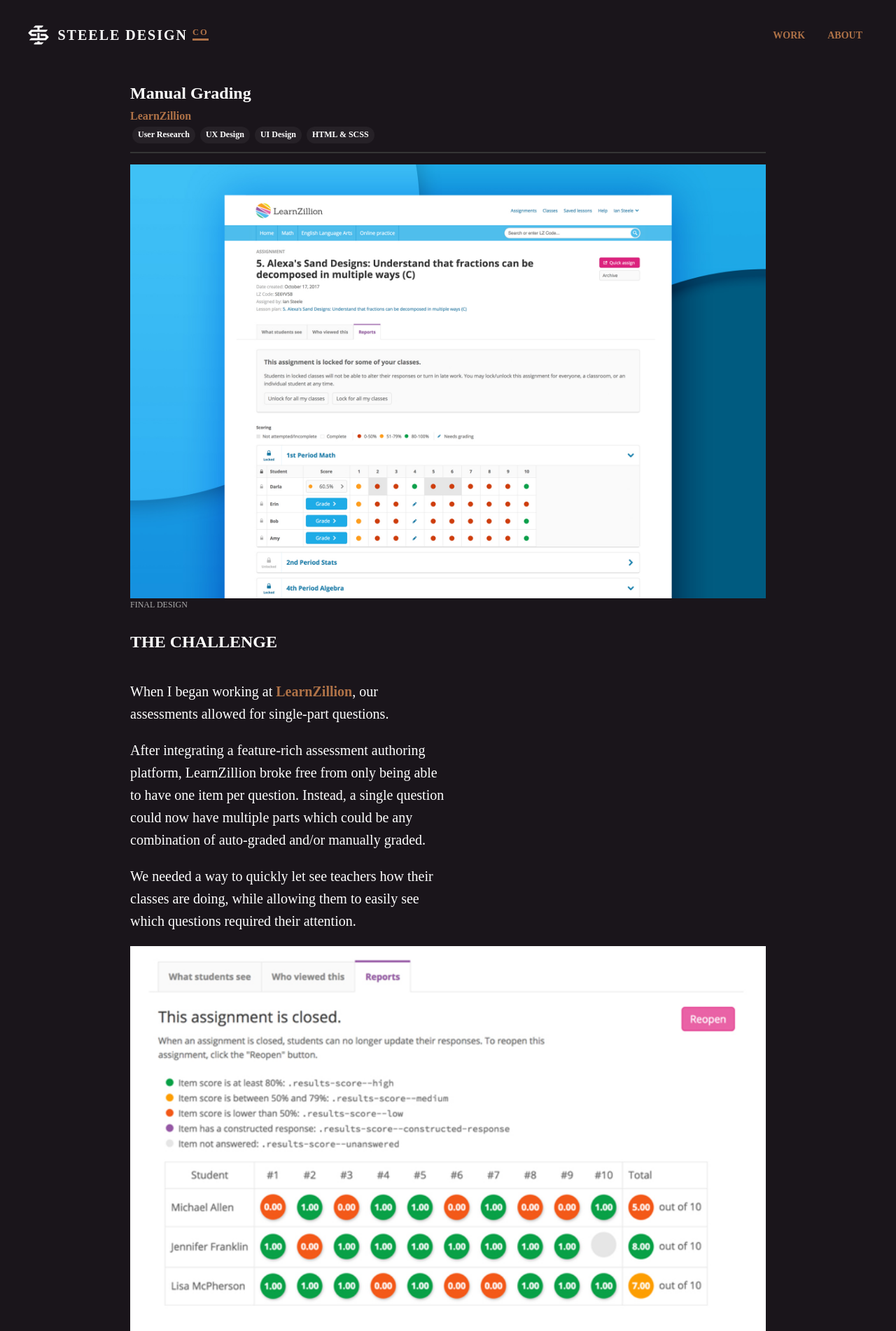
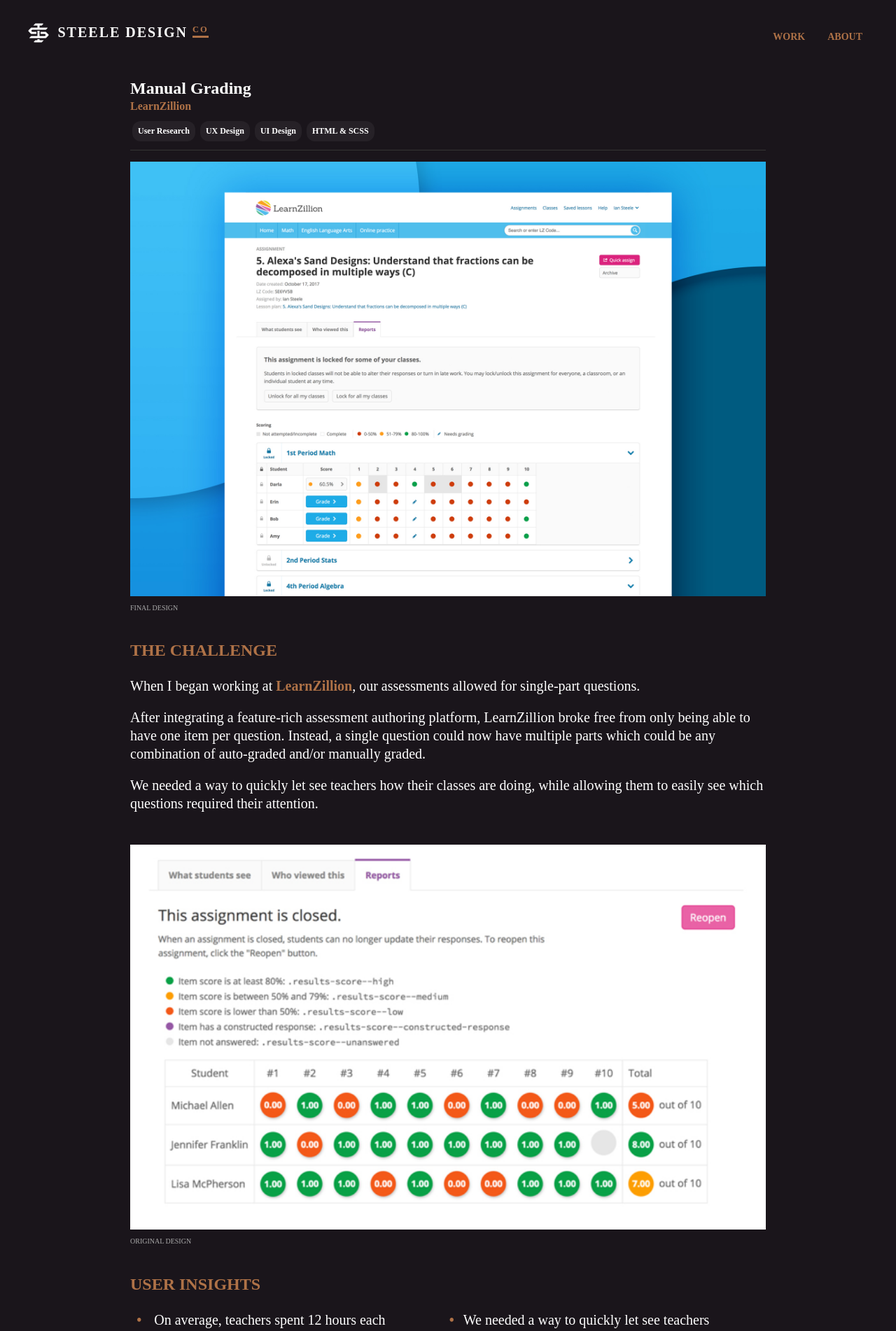
Before and after one commit to iansteele/iansteele, a Jekyll site: the page built from _projects/manual-grading.html, in a window 1280 px wide. Shown: the top 1902 px of the page at 70% size. Built offline with Jekyll 4.4.1, drawn with Linux system fonts in a browser that asks for light colours; some web fonts are replaced; some of the changed text lies outside the part shown.

Commit message:
adjustments to the markup of project file. Spacing adjustments included

```diff
--- a/_projects/manual-grading.html
+++ b/_projects/manual-grading.html
@@ -13,10 +13,8 @@ tags:
 
   <img  src=/assets/img/manualgrading-bg.jpg alt="Redesigned reports page">
   <p class="label">Final Design</p>
-  <div class="section-split--left text-lockup">
+  <div class="text-lockup">
     <h3>The Challenge</h3>
-  </div>
-  <div class="section-split--right text-lockup">
     <p> When I began working at
       <a class="btn--text" href="https://www.learnzillion.com">LearnZillion</a>, our assessments
       allowed for single-part questions.
@@ -25,15 +23,20 @@ tags:
       After integrating a feature-rich assessment authoring platform, LearnZillion broke free from only being able to have one item per question. Instead, a single question could now have multiple parts which could be any combination of auto-graded and/or manually graded.</p>
     <p>We needed a way to quickly let see teachers how their classes are doing, while allowing them to easily see which questions required their attention.</p>
   </div>
-  <img src=/assets/img/grading-original.png alt="Redesigned reports page">
-  <p class="label">Original Design</p>
-  <div class="section-split--left text-lockup">
+  <div class="image-with-label">
+    <img src=/assets/img/grading-original.png alt="Redesigned reports page">
+    <p class="label">Original Design</p>
+  </div>
+  <div class="text-lockup">
     <h3>User insights</h3>
+    <ul class="list--inline">
+      <li> On average, teachers spent 12 hours each week on non-compensated school-related activities such as grading papers, bus duty, and club advising. <span class="text--credit">- National Education Association</span></li>
+      <li>We needed a way to quickly let see teachers how their classes are doing, while allowing them to easily see which questions required their attention.</li>
+      <li> On average, teachers spent 12 hours each week on non-compensated school-related activities such as grading papers, bus duty, and club advising. <span class="text--credit">- National Education Association</span></li>
+      <li>We needed a way to quickly let see teachers how their classes are doing, while allowing them to easily see which questions required their attention.</li>
+    </ul>
   </div>
-  <div class="section-split--right text-lockup">
-    <p> On average, teachers spent 12 hours each week on non-compensated school-related activities such as grading papers, bus duty, and club advising. <span class="text--credit">- National Education Association</span></p>
-    <p>We needed a way to quickly let see teachers how their classes are doing, while allowing them to easily see which questions required their attention.</p>
-  </div>
+  <div class="text-lockup">
     <h3>Concerns</h3>
     <ul class="list--inline">
       <li>Reports listed all classes together. This made it difficult
@@ -44,21 +47,18 @@ tags:
         completion, scoring, and need for manual grading?
       </li>
     </ul>
-  <div class="section-split--left text-lockup">
+  </div>
+  <div class="text-lockup">
     <h3>Ideation</h3>
-  </div>
-  <div class="section-split--right text-lockup">
     <p>I began sketching ways to funnel teachers to the reports page when an assignment required their attention. Concepts included the use of notifications, visual cues in the site nav, or allowing for the creation of due-dates when assigning. However, a restriction of our third party integration limited us to only being able to pull 50 student reports at a time. Once there, a system of colors and shapes provided a quick reference to student performance instead of misleading scores. Allowing teachers to toggle grading by question instead of by student saved teachers time, allowing them to focus additional learning where necessary</p>
   </div>
-  <div class="section-images">
+  <div class="image-group">
     <img src=/assets/img/gradingflow-sketch.png alt="Redesigned reports page">
     <img src=/assets/img/gradingmodal-sketch.png alt="Redesigned reports page">
     <img src=/assets/img/gradingicon-sketch.png alt="Redesigned reports page">
   </div>
-  <div class="section-split--left text-lockup">
+  <div class="text-lockup">
     <h3>The Outcome</h3>
-  </div>
-  <div class="section-split--right text-lockup">
     <p>The final functionality of this feature included the ability to switch between grading by student, or by question. The ability to switch to grading by question allowed for teachers to quickly grade all items that required their attention. Giving them more time to prepare for subsequent lessons, or to help those students not at expectation. Following up with users after release we learned that teachers had no difficulty discerning which items required their manual review.</p>
   </div>
 <div class="section-full">
--- a/_sass/_base.scss
+++ b/_sass/_base.scss
@@ -1,6 +1,14 @@
 /* --------------------------
   Base Styles
 --------------------------- */
+:root {
+  --baseline: 1.6rem;
+}
+
+// rvr stands for responsive vertical rhythm
+@function rvr($multiple) {
+  @return calc(var(--baseline) * $multiple * 1rem);
+}
 
 * {
   box-sizing: border-box;
@@ -14,12 +22,12 @@ body {
 	background-color: $brand-primary;
   color: $white;
   font-size: 16px;
-	margin: 0;
+	margin: rvr(8);
   font-family: $font-display;
-  line-height: 1.6;
+  line-height: var(--baseline);
 }
 
-section ul {
+.list--inline {
   padding-left: 1.825em;
   padding-right: 1.25em;
 
@@ -47,6 +55,7 @@ img {
   width: 100%;
   height: auto;
   vertical-align: middle;
+  margin-bottom: .5rem;
 }
 //--------------------------
 // Buttons
--- a/_sass/_projects.scss
+++ b/_sass/_projects.scss
@@ -4,6 +4,15 @@
 //--------------------------
 // Projects
 //--------------------------
+
+.case-study-wrapper{
+	h3:before {
+		content: "";
+		background: $brand-secondary;
+		height: 48px;
+		width: 400px;
+	}
+}
 
 .project {
 	border-radius: .5em;
@@ -64,7 +73,7 @@
 }
 
 .project-description {
-	border-bottom: 2px solid #353535;
+	border-bottom: 1px solid #353535;
 	padding-bottom: .5em;
 	margin-bottom: 1rem;
 }
@@ -112,6 +121,8 @@
 
 .image-group {
 	display: flex;
+	margin-bottom: rvr(2);
+	flex-direction: column;
 }
 
 .introduction {
@@ -156,7 +167,6 @@
 	.text-lockup {
 		h3 {
 			font-size: 1.5em;
-			margin-bottom: .5em;
 			text-transform: uppercase;
 		}
 	}
@@ -166,8 +176,24 @@
 	}
 
 	.list--inline {
+		display: flex;
+		justify-content: space-between;
+		flex-wrap: wrap;
+
 		li {
 			display: inline-block;
+			max-width: 48%;
+			padding-right: 2rem;
+			margin-bottom: 1.6rem;
+		}
+	}
+
+	.image-group {
+		flex-direction: row;
+		flex-wrap: wrap;
+		img {
+			width: 450px;
+			max-width: 100%;
 		}
 	}
 }
--- a/_sass/_typography.scss
+++ b/_sass/_typography.scss
@@ -1,11 +1,6 @@
 $font-display: 'Brandon-Grotesque', san-serif;
 /*$font-display: 'Merriweather', san-serif;*/
 $font-primary: 'Museo-Slab', serif;
-
-// rvr stands for responsive vertical rhythm
-@function rvr($multiple) {
-  @return calc(var(--baseline) * $multiple * 1rem);
-}
 
 
 .font-size-small {
@@ -18,6 +13,11 @@ $font-primary: 'Museo-Slab', serif;
 
 .font-size-large {
 	font-size: 1.5rem;
+}
+
+h3 {
+	color: $brand-secondary;
+	margin-bottom: var(--baseline);
 }
 
 .headline {
@@ -41,7 +41,7 @@ $font-primary: 'Museo-Slab', serif;
 .project_subtitle {
 	color: $brand-secondary;
 	font-size: 1em;
-	margin-bottom: rvr(.5);
+	margin-bottom: .5rem;
 }
 
 p {
@@ -55,8 +55,9 @@ p {
 
 .label {
 	color: #AAA;
-	font-size: .75rem;
-	margin-bottom: rvr(.25);;
+	font-size: .625rem;
+	margin-bottom: rvr(5);
+	margin-top: -.25rem;
 	text-transform: uppercase;
 }
 
@@ -65,18 +66,18 @@ p {
 	display: block;
 	font-size: .75em;
 	margin-top: .5em;
-	text-align: right;
 }
+
+.text-lockup {
+	padding: 1.6rem 0;
+}
+
 @media (min-width: 768px){
   .headline {
     font-size: 3rem;
     letter-spacing: .25rem;
     line-height: 5.5rem;
   }
-
-	.text-lockup {
-		padding-top: 1.5em;
-	}
 }
 
 @media (min-width: 1200px){
```
